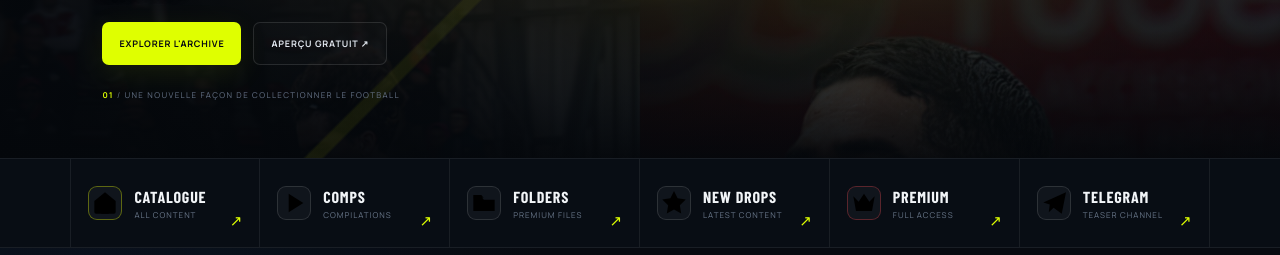
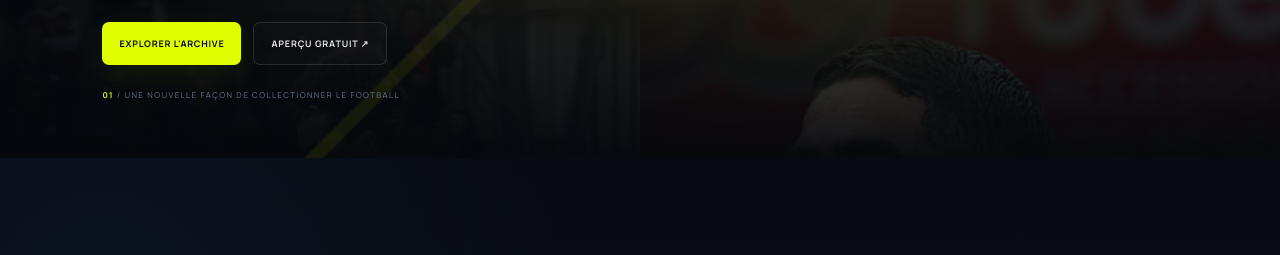
Before and after one commit to brayubaud-blip/european-satfeed-premium, a plain HTML site: page index.html in a window 1280 px wide. Shown: the part 524-779 px from the top of the page. Drawn offline with nearby package versions, Linux system fonts and the light colour scheme; no server answers.

Commit message:
Remove quick access navigation strip

```diff
--- a/index.html
+++ b/index.html
@@ -95,42 +95,6 @@
         <div class="hero-meta">
           <span><b>01</b> / <span data-i18n="heroMeta">A NEW WAY TO COLLECT FOOTBALL</span></span>
         </div>
-      </div>
-    </section>
-
-    <!-- QUICK ACCESS -->
-    <section class="quick-access" aria-label="Quick access">
-      <div class="quick-access-grid">
-        <a class="quick-card quick-card-yellow" href="#archive">
-          <span class="quick-icon"><svg viewBox="0 0 24 24" aria-hidden="true"><path d="M4 10.5 12 4l8 6.5v8.2a1.3 1.3 0 0 1-1.3 1.3H5.3A1.3 1.3 0 0 1 4 18.7z"/><path d="M9.2 20v-5.4h5.6V20"/></svg></span>
-          <span class="quick-copy"><strong>CATALOGUE</strong><small>ALL CONTENT</small></span>
-          <span class="quick-arrow">↗</span>
-        </a>
-        <a class="quick-card" href="#archive" data-quick-filter="comps">
-          <span class="quick-icon"><svg viewBox="0 0 24 24" aria-hidden="true"><path d="m8 5 11 7-11 7z"/></svg></span>
-          <span class="quick-copy"><strong>COMPS</strong><small>COMPILATIONS</small></span>
-          <span class="quick-arrow">↗</span>
-        </a>
-        <a class="quick-card" href="#archive" data-quick-filter="folders">
-          <span class="quick-icon"><svg viewBox="0 0 24 24" aria-hidden="true"><path d="m4 7.5 6.2 0 1.7 2H20v8.5H4z"/><path d="M4 7.5V6h6l1.7 2"/></svg></span>
-          <span class="quick-copy"><strong>FOLDERS</strong><small>PREMIUM FILES</small></span>
-          <span class="quick-arrow">↗</span>
-        </a>
-        <a class="quick-card" href="#latest">
-          <span class="quick-icon"><svg viewBox="0 0 24 24" aria-hidden="true"><path d="m12 3 2.7 5.5 6.1.9-4.4 4.3 1 6.1-5.4-2.9-5.4 2.9 1-6.1-4.4-4.3 6.1-.9z"/></svg></span>
-          <span class="quick-copy"><strong>NEW DROPS</strong><small>LATEST CONTENT</small></span>
-          <span class="quick-arrow">↗</span>
-        </a>
-        <a class="quick-card quick-card-red" href="#premium">
-          <span class="quick-icon"><svg viewBox="0 0 24 24" aria-hidden="true"><path d="m4 7 4 4 4-6 4 6 4-4-2 11H6z"/><path d="M6 20h12"/></svg></span>
-          <span class="quick-copy"><strong>PREMIUM</strong><small>FULL ACCESS</small></span>
-          <span class="quick-arrow">↗</span>
-        </a>
-        <a class="quick-card" href="https://t.me/EUROPEAN_PREM_TEASER" target="_blank" rel="noopener">
-          <span class="quick-icon"><svg viewBox="0 0 24 24" aria-hidden="true"><path d="m21 4-3.2 16-6.1-4.5-3.6 3.5.7-5.8L4 11.7z"/><path d="m8.8 13.2 7.6-6.1"/></svg></span>
-          <span class="quick-copy"><strong>TELEGRAM</strong><small>TEASER CHANNEL</small></span>
-          <span class="quick-arrow">↗</span>
-        </a>
       </div>
     </section>
 
```
